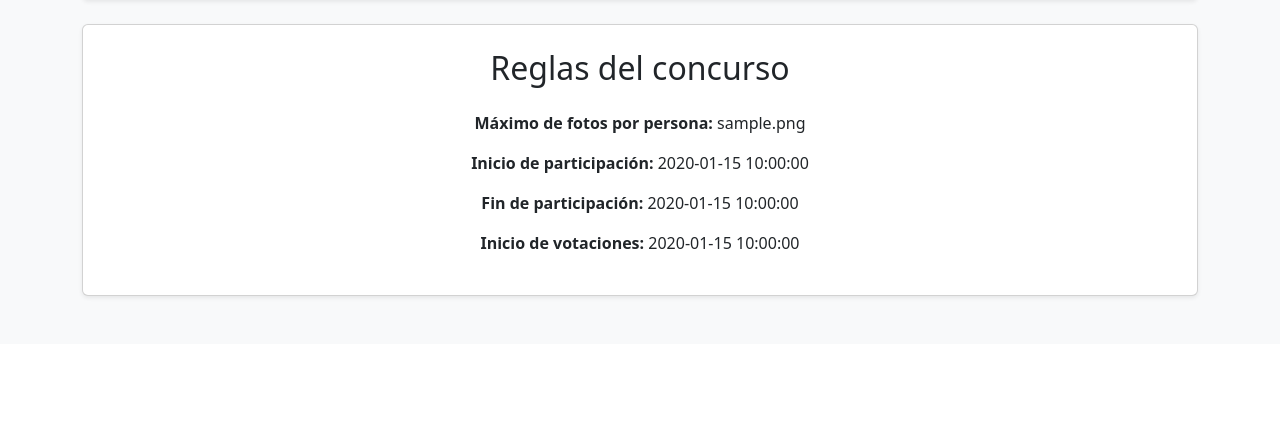
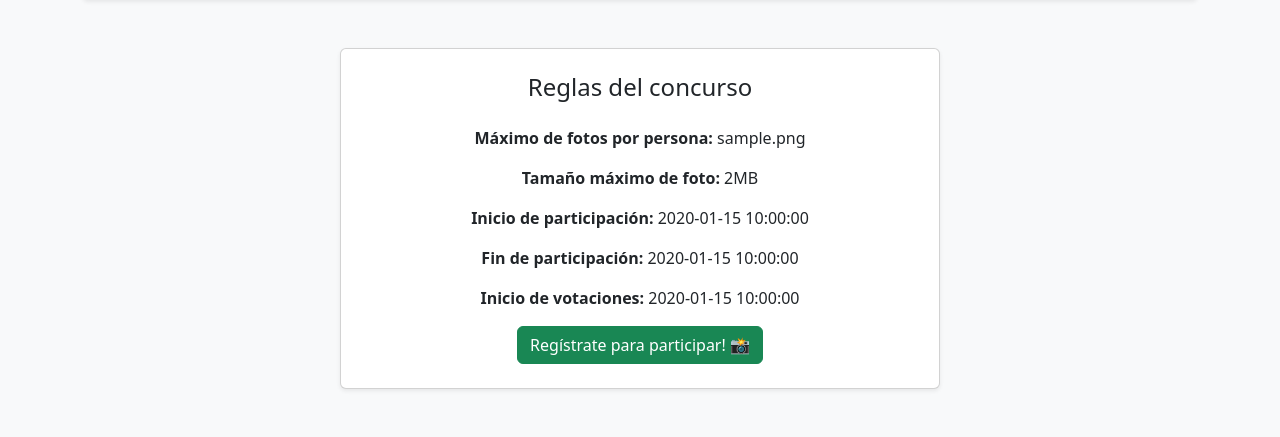
Before and after one commit to mfre581/proyectoFinal, a PHP site: page /principal.php in a window 1280 px wide. Shown: the part 574-1011 px from the top of the page. Before the commit the page ends 873 px from the top, so only its background shows below. Run offline with PHP 8.4, Linux system fonts and the light colour scheme; tables that the repository leaves empty or names only in its code hold one stand-in row (values such as "Sample post").

Commit message:
Mejora de bases

```diff
--- a/principal.php
+++ b/principal.php
@@ -61,7 +61,7 @@ $bases = $consulta->fetch(PDO::FETCH_ASSOC);
 
     <!-- Botón para acceder a la votación -->
     <div class="my-4">
-    <a class="btn btn-success" href="./votaciones/votoIP.php">Entra a la galería para votar</a>
+        <a class="btn btn-success" href="./votaciones/votoIP.php">Entra a la galería para votar</a>
 
     </div>
 
@@ -72,18 +72,27 @@ $bases = $consulta->fetch(PDO::FETCH_ASSOC);
             <img src="./imgPortada/imagen.jpg" alt="imagen" class="card-img-top img-fluid rounded"
                 style="max-height: 400px; object-fit: cover;">
         </div>
+        <br>
+
     </div>
 
     <!-- Sección con las bases del concurso -->
     <div class="container mb-5" id="bases">
-        <div class="card p-4 shadow-sm">
-            <h2 class="mb-4">Reglas del concurso</h2>
+            <div class="card p-4 shadow-sm" style="max-width: 600px; margin: 0 auto;">
+
+
+            <h4 class="mb-4">Reglas del concurso</h4>
+
             <!-- Datos extraídos dinámicamente desde la base de datos -->
             <p><strong>Máximo de fotos por persona:</strong> <?= $bases['max_fotos'] ?></p>
+            <p><strong>Tamaño máximo de foto:</strong> 2MB</p>
             <p><strong>Inicio de participación:</strong> <?= $bases['fecha_inicio'] ?></p>
             <p><strong>Fin de participación:</strong> <?= $bases['fecha_fin'] ?></p>
             <p><strong>Inicio de votaciones:</strong> <?= $bases['fecha_votacion'] ?></p>
+                <a class="btn btn-success" href="./registro.php" style="max-width: 300px; margin: 0 auto;">Regístrate para participar! 📸</a>
+
         </div>
+
     </div>
 
     <!-- Carga del JS de Bootstrap (necesario para menú responsive y otros componentes) -->
```
